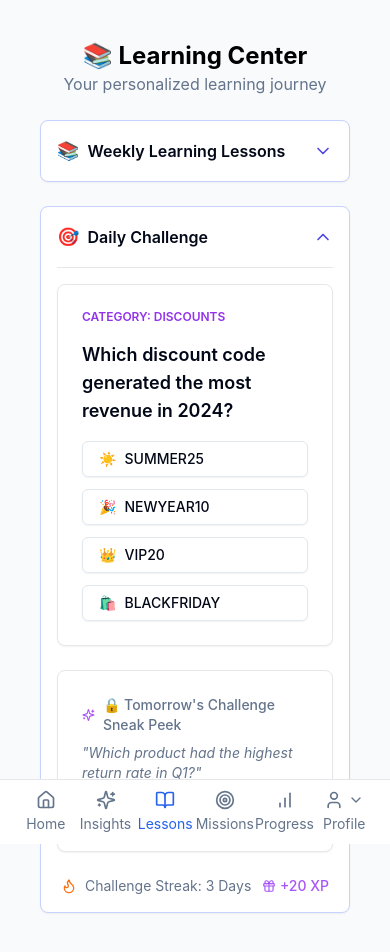
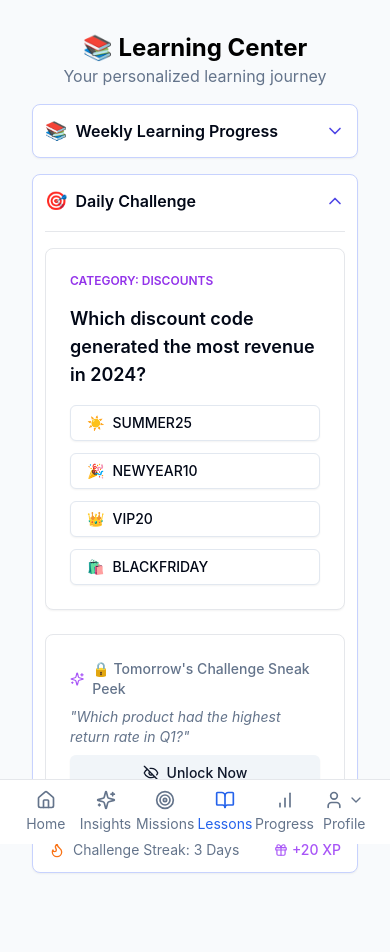
Before and after one commit to getwowai/mockups, a React (Create React App) app: page /lessons in a window 390 px wide. Shown: the top 952 px of the page. Built offline with nearby package versions, Linux system fonts and the light colour scheme.

Commit message:
Update layouts

```diff
--- a/src/components/BottomNav.tsx
+++ b/src/components/BottomNav.tsx
@@ -6,8 +6,8 @@ import { useState } from "react";
 const navItems = [
   { name: "Home", icon: Home, path: "/" },
   { name: "Insights", icon: Sparkles, path: "/insights" },
+  { name: "Missions", icon: Target, path: "/missions" },
   { name: "Lessons", icon: BookOpen, path: "/lessons" },
-  { name: "Missions", icon: Target, path: "/missions" },
   { name: "Progress", icon: BarChart, path: "/progress" },
 ];
 
--- a/src/components/ChatSectionAI.tsx
+++ b/src/components/ChatSectionAI.tsx
@@ -144,8 +144,8 @@ export default function ChatSectionAI() {
             <p className="font-medium mb-2">Try asking:</p>
             <div className="flex flex-wrap gap-2">
               {[
-                "Which of my products had the highest conversion rate last month?",
-                "What are the top reasons customers contacted support recently?",
+                "Which products had the highest conversion rate?",
+                "What are the top reasons customers requested support?",
                 "Which day of the week do I get the most sales?"
               ].map((prompt, index) => (
                 <Button
--- a/src/components/LessonsPage.tsx
+++ b/src/components/LessonsPage.tsx
@@ -9,31 +9,31 @@ export default function LessonsPage() {
   const [showDailyChallenge, setShowDailyChallenge] = React.useState(true);
 
   return (
-    <div className="p-6 max-w-2xl mx-auto space-y-6">
+    <div className="p-4 sm:p-6 w-full max-w-2xl mx-auto space-y-4 sm:space-y-6">
       <div className="text-center">
         <h1 className="text-2xl font-bold">📚 Learning Center</h1>
         <p className="text-muted-foreground">Your personalized learning journey</p>
       </div>
 
       {/* Weekly Lesson Toggle */}
-      <Card className="border border-indigo-200">
-        <CardContent className="p-4">
+      <Card className="border border-indigo-200 w-full">
+        <CardContent className="p-3 sm:p-4">
           <button
             onClick={() => setShowWeeklyLesson(!showWeeklyLesson)}
             className="w-full flex items-center justify-between text-left"
           >
-            <div className="flex items-center gap-2">
-              <span className="text-lg">📚</span>
-              <span className="font-semibold">Weekly Learning Lessons</span>
+            <div className="flex items-center gap-2 min-w-0">
+              <span className="text-lg flex-shrink-0">📚</span>
+              <span className="font-semibold truncate">Weekly Learning Progress</span>
             </div>
             {showWeeklyLesson ? (
-              <ChevronUp size={20} className="text-indigo-600" />
+              <ChevronUp size={20} className="text-indigo-600 flex-shrink-0" />
             ) : (
-              <ChevronDown size={20} className="text-indigo-600" />
+              <ChevronDown size={20} className="text-indigo-600 flex-shrink-0" />
             )}
           </button>
           {showWeeklyLesson && (
-            <div className="mt-4 pt-4 border-t">
+            <div className="mt-4 pt-4 border-t overflow-x-hidden">
               <WeeklyLesson />
             </div>
           )}
@@ -41,24 +41,24 @@ export default function LessonsPage() {
       </Card>
 
       {/* Daily Challenge Toggle */}
-      <Card className="border border-indigo-200">
-        <CardContent className="p-4">
+      <Card className="border border-indigo-200 w-full">
+        <CardContent className="p-3 sm:p-4">
           <button
             onClick={() => setShowDailyChallenge(!showDailyChallenge)}
             className="w-full flex items-center justify-between text-left"
           >
-            <div className="flex items-center gap-2">
-              <span className="text-lg">🎯</span>
-              <span className="font-semibold">Daily Challenge</span>
+            <div className="flex items-center gap-2 min-w-0">
+              <span className="text-lg flex-shrink-0">🎯</span>
+              <span className="font-semibold truncate">Daily Challenge</span>
             </div>
             {showDailyChallenge ? (
-              <ChevronUp size={20} className="text-indigo-600" />
+              <ChevronUp size={20} className="text-indigo-600 flex-shrink-0" />
             ) : (
-              <ChevronDown size={20} className="text-indigo-600" />
+              <ChevronDown size={20} className="text-indigo-600 flex-shrink-0" />
             )}
           </button>
           {showDailyChallenge && (
-            <div className="mt-4 pt-4 border-t">
+            <div className="mt-4 pt-4 border-t overflow-x-hidden">
               <DailyChallenge />
             </div>
           )}
```
